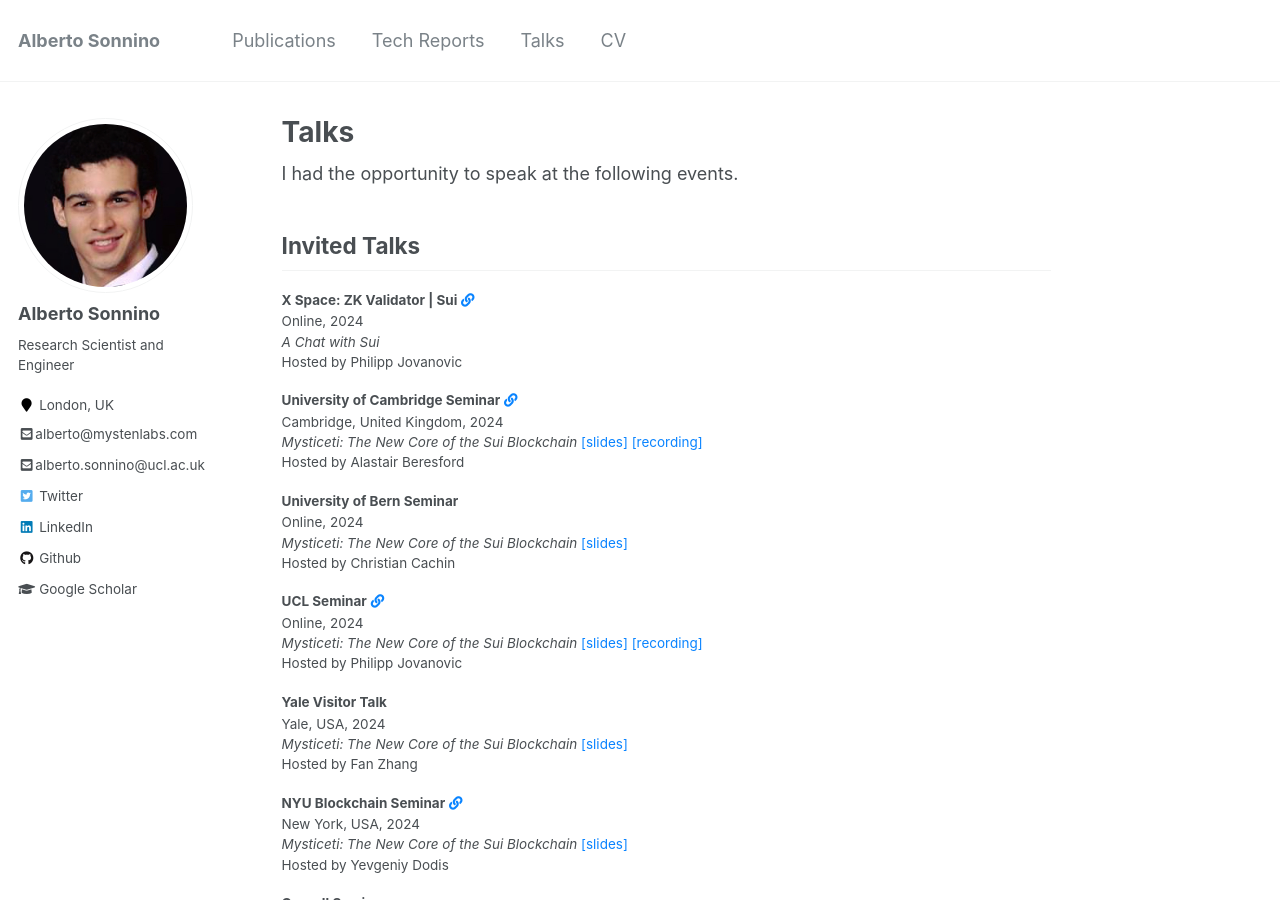
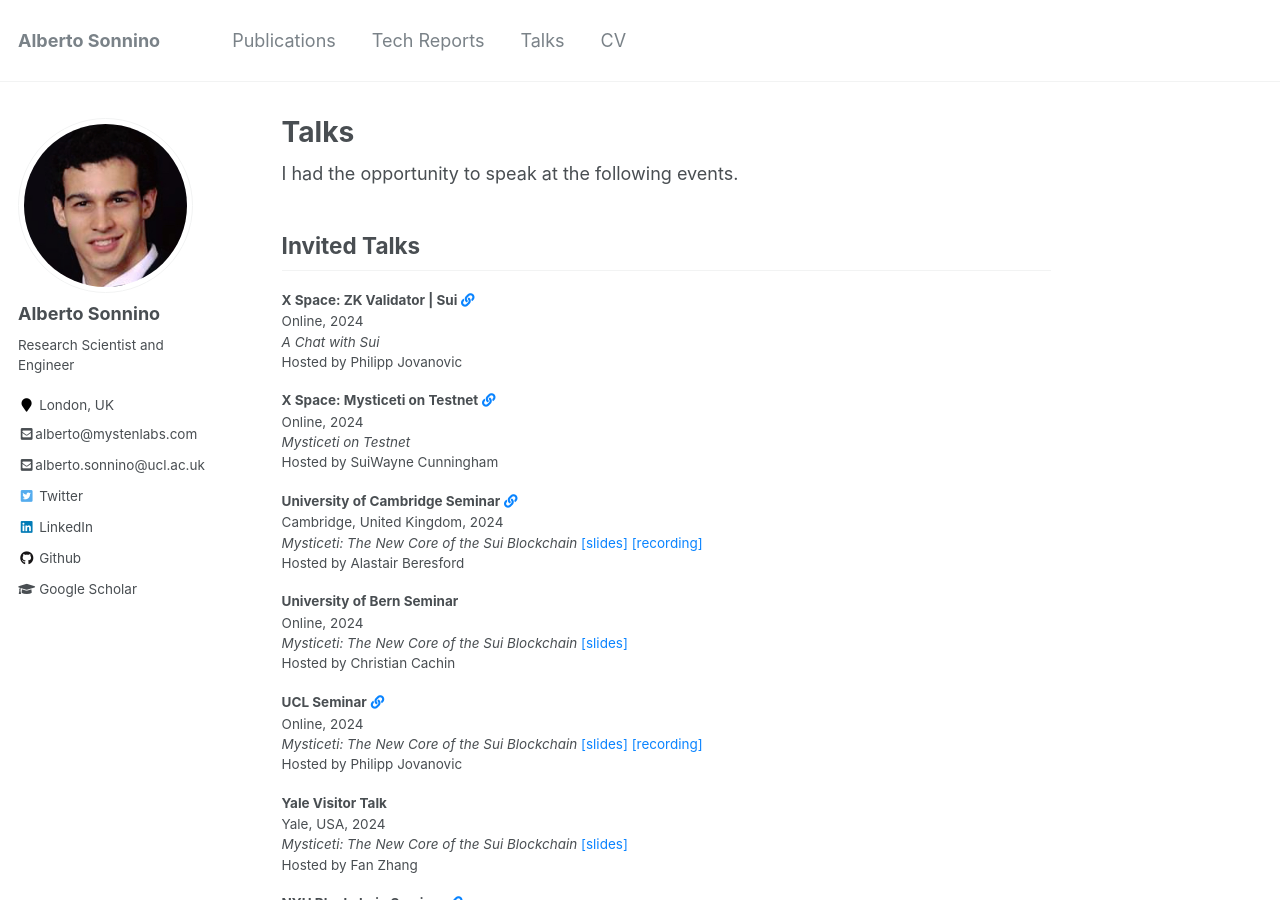
Before and after one commit to asonnino/asonnino.github.io, a Jekyll site: the page built from _pages/talks.md, in a window 1280 px wide and 900 px high. Built offline with Jekyll 4.4.1, drawn with Linux system fonts in a browser that asks for light colours.

Commit message:
Update events

```diff
--- a/_data/talks.json
+++ b/_data/talks.json
@@ -608,5 +608,14 @@
     "hosts": ["Peter Pietzuch"],
     "slides": "mysticeti-v7.pdf",
     "papers": ["mysticeti.pdf"]
+  },
+  {
+    "category": "invited",
+    "title": "Mysticeti on Testnet",
+    "event": "X Space: Mysticeti on Testnet",
+    "location": "Online",
+    "date": 2024,
+    "hosts": ["SuiWayne Cunningham"],
+    "link": "https://twitter.com/i/spaces/1OwxWYAjnyNGQ"
   }
 ]
```
